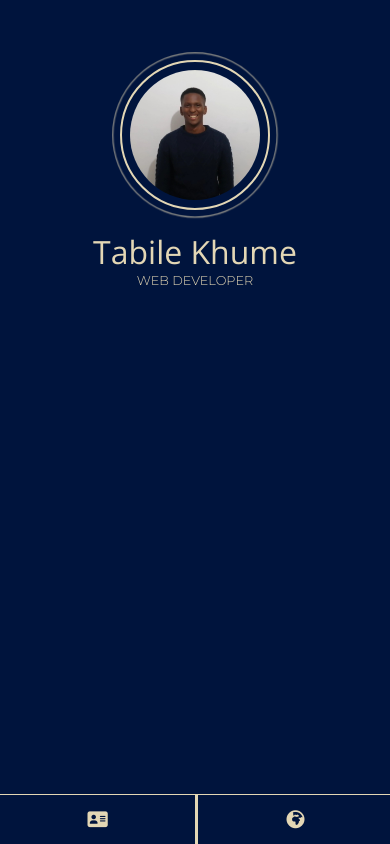
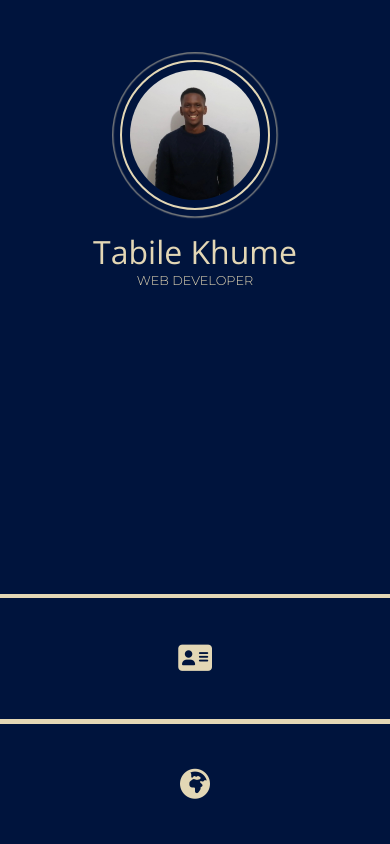
Before and after one commit to khumet817/mycv, a plain HTML site: page index.html in a window 390 px wide. Drawn offline with nearby package versions, Linux system fonts and the light colour scheme.

Commit message:
css changes, responsive

```diff
--- a/css/main.css
+++ b/css/main.css
@@ -126,5 +126,20 @@ body {
         width: 100vw;
         height: 100vh;
     }
+
+    .cv-options-container {
+        height: 250px;
+        grid-template-columns: 100%;
+        grid-gap: 5px;
+        padding-top: 4px;
+    }
+
+    .icon {
+        font-size: 30px;
+    }
+
+    .cv-options:hover .icon {
+        transform: scale(2.5);
+    }
 }
 /* END */
```
